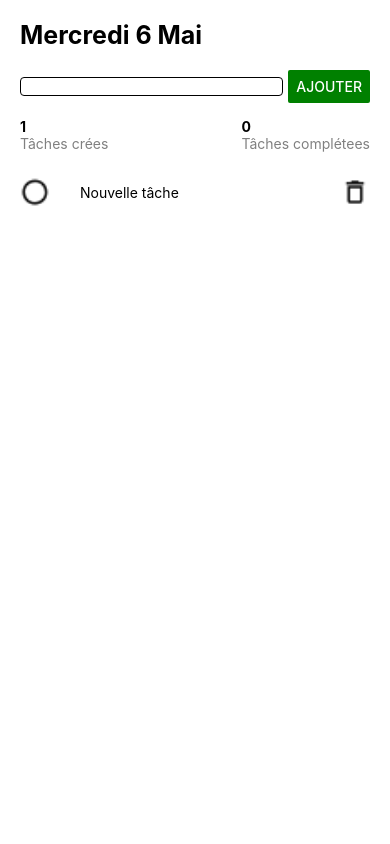
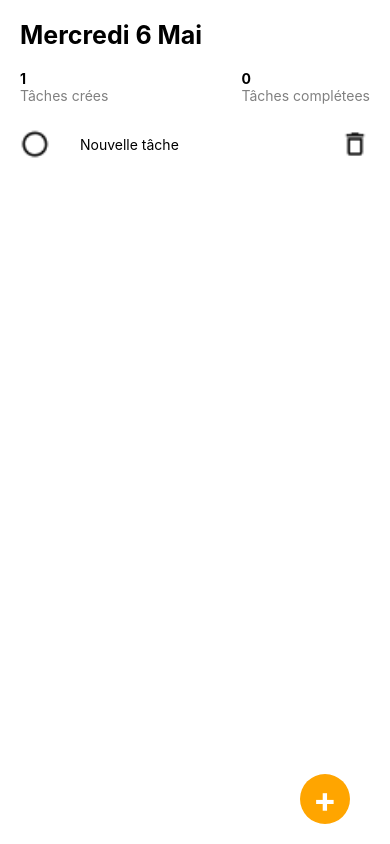
Before and after one commit to Dylan974/taskList, a React Native app: screen / in a window 390 px wide. Built offline with nearby package versions, Linux system fonts and the light colour scheme.

Commit message:
add floating button

```diff
--- a/src/components/TasksEpic/TasksContainer.js
+++ b/src/components/TasksEpic/TasksContainer.js
@@ -1,11 +1,14 @@
 import React, { useState } from 'react';
-import { View } from 'react-native';
+import { View, StyleSheet } from 'react-native';
 import TasksList from './TasksList';
 import TaskForm from './TaskForm';
 import CountersContainer from './CountersContainer';
+import FloatingButton from '../_Shared/FloatingButton';
 
 function TasksContainer(props) {
     const [tasks, setTasks] = useState([{ id: new Date().getTime().toString(), title: 'Nouvelle tâche', completed: false }]);
+
+    const [isFormOpened, setIsFormOpened] = useState(false);
 
     const onAddTask = (title) => {
         setTasks([{ id: new Date().getTime().toString(), title, completed: false }, ...tasks]);
@@ -37,13 +40,25 @@
         return counter;
     };
 
+    const toggleForm = () => {
+        setIsFormOpened(!isFormOpened);
+    }
+
     return (
-        <View>
-            <TaskForm onAddTask={onAddTask} />
+        <View style={syles.container}>
+            {isFormOpened && <TaskForm onAddTask={onAddTask} />}
             <CountersContainer nbTasks={tasks.length} nbTasksCompleted={() => getTasksCompleted()} />
             <TasksList tasks={tasks} onChangeStatus={onChangeStatus} onDeleteTask={onDeleteTask} />
+            <FloatingButton toggleForm={toggleForm} isFormOpened={isFormOpened} />
         </View>
     );
 };
 
+const syles = StyleSheet.create({
+    container: {
+        flex: 1,
+        position: 'relative'
+    }
+});
+
 export default TasksContainer;
--- /dev/null
+++ b/src/components/_Shared/FloatingButton/index.js
@@ -0,0 +1,31 @@
+import React from 'react';
+import { Text, StyleSheet, TouchableOpacity } from 'react-native';
+
+const FloatingButton = ({ toggleForm, isFormOpened }) => {
+    return (
+        <TouchableOpacity onPress={toggleForm} style={styles.container}>
+            {isFormOpened ? <Text style={styles.title}>x</Text> : <Text style={styles.title}>+</Text>}
+        </TouchableOpacity>
+    );
+};
+
+const styles = StyleSheet.create({
+    container: {
+        position: 'absolute',
+        bottom: 20,
+        right: 20,
+        width: 50,
+        height: 50,
+        borderRadius: 100,
+        backgroundColor: 'orange',
+        justifyContent: 'center',
+    },
+    title: {
+        fontWeight: 'bold',
+        color: 'white',
+        textAlign: 'center',
+        fontSize: 35
+    }
+});
+
+export default FloatingButton;
```
